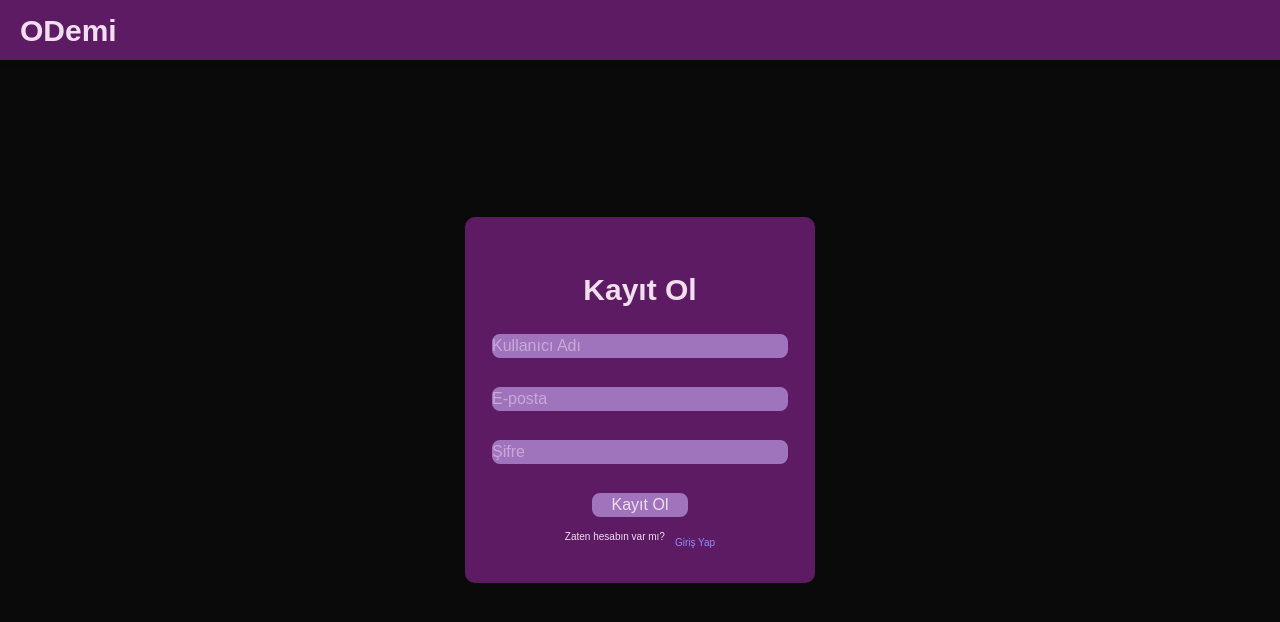
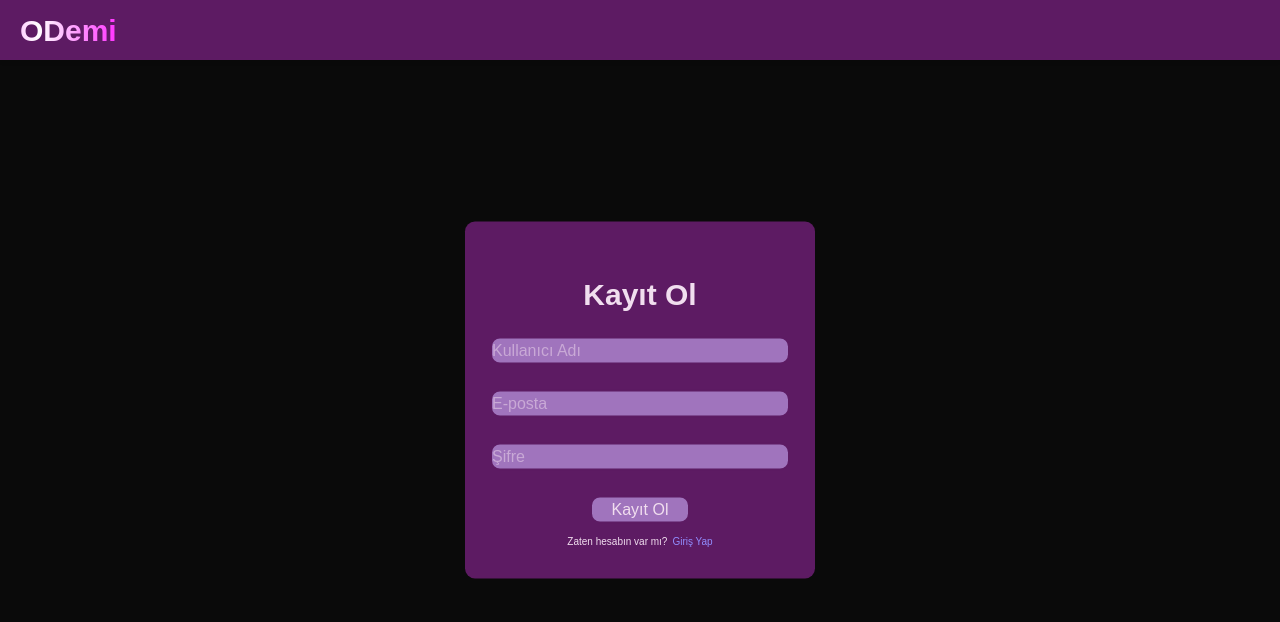
Before and after one commit to FatihErenD/ODemi, a Next.js app in the folder frontend/: page /register in a window 1280 px wide. Shown: the top 622 px of the page. Built offline with nearby package versions, Linux system fonts and the light colour scheme.

Commit message:
Refactor: minor changes and CSS improvements

```diff
--- a/frontend/app/input.css
+++ b/frontend/app/input.css
@@ -3,6 +3,7 @@
     --foreground: #ededed;
     --colorForBar: #5d1b63;
     --colorForTextBack: #a074bd;
+    --textColor: #f1deef;
 }
 
 body {
@@ -11,25 +12,86 @@ body {
   font-family: Arial, Helvetica, sans-serif;
 }
 
+@keyframes glow {
+  0% {
+    background-position: -200% 0;
+  }
+  100% {
+    background-position: 200% 0;
+  }
+}
+
+.top-bar {
+  width: 100%;
+  height: 60px;
+  background-color: var(--colorForBar);
+  color: var(--textColor);
+  font-weight: bold;
+  font-size: 30px;
+  display: flex;
+  align-items: center;
+  padding-left: 20px;
+  position: fixed;
+  top: 0;
+  left: 0;
+  z-index: 1000;
+  box-shadow: 0 2px 4px rgba(0,0,0,0.1);
+}
+
+@keyframes shimmer {
+  0% {
+    background-position: 200% 0;
+  }
+  100% {
+    background-position: -200% 0;
+  }
+}
+
+.top-bar-text {
+  position: relative;
+  display: inline-block;
+  color: var(--textColor);
+  font-weight: bold;
+  background: linear-gradient(
+    90deg,
+    #ffffff 0%,
+    #f0f 50%,
+    #ffffff 100%
+  );
+  background-size: 200% auto;
+  background-clip: text;
+  -webkit-background-clip: text;
+  color: transparent;
+  animation: shimmer 10s linear infinite;
+}
+
 .logTextbox {
   background-color: var(--colorForTextBack);
-  color: #f1deef;
+  color: var(--textColor);
   border: 2px solid var(--colorForBar);
   border-radius: 10px;
   margin-bottom: 25px;
   width: 300px;
 }
 
+.logTextbox:hover {
+    border-color: var(--textColor);
+}
+
 .logButton {
   width: 100px;
   background-color: var(--colorForTextBack);
-  color: #f1deef;
+  color: var(--textColor);
   border: 2px solid var(--colorForBar);
   border-radius: 10px;
 }
 
 .logButton:hover {
-    background-color: var(--colorForTextBack);
+    transform: translate(2px, 2px);
+    box-shadow: 2px 2px 8px rgba(0, 0, 0, 0.2);
+    background-color: #ad8fc0;
+    border-color: var(--textColor);
+    color: var(--colorForBar);
 }
 
 .centerDIV {
@@ -44,25 +106,12 @@ body {
   border-radius: 10px;
 }
 
-.top-bar {
-  width: 100%;
-  height: 60px;
-  background-color: var(--colorForBar);
-  color: #f1deef;
-  font-weight: bold;
-  font-size: 30px;
-  display: flex;
-  align-items: center;
-  padding-left: 20px;
-  position: fixed;
-  top: 0;
-  left: 0;
-  z-index: 1000;
-  box-shadow: 0 2px 4px rgba(0,0,0,0.1);
-}
-
 .textButton {
     color: #918dfd;
     font-size: 10px;
-    margin-left: 10px;
+    margin-left: 5px;
 }
+
+.textButton:hover {
+    color: #c1bffa;
+}
--- a/frontend/app/login/page.jsx
+++ b/frontend/app/login/page.jsx
@@ -1,10 +1,13 @@
 'use client'
 
 import Link from 'next/link'
+import { useRouter } from 'next/navigation';
 import { useState } from 'react'
 import '../input.css'
 
 export default function LoginPage() {
+  const router = useRouter();
+
   const [username, setUsername] = useState('')
   const [password, setPassword] = useState('')
 
@@ -16,7 +19,11 @@ export default function LoginPage() {
 
   return (
     <div>
-      <div className="top-bar">ODemi</div>
+      <div className="top-bar">
+        <button onClick={e => console.log('bastı :)')} > {/* Ana sayfaya döndürecek */}
+          <span className='top-bar-text' > ODemi </span>
+        </button>
+      </div>
       <div className="centerDIV">
         <h1
           style={{
@@ -33,7 +40,7 @@ export default function LoginPage() {
         <form onSubmit={handleLogin}>
           <input
             type="text"
-            placeholder="Kullanıcı Adı"
+            placeholder="E-posta"
             value={username}
             onChange={e => setUsername(e.target.value)}
             className="logTextbox"
@@ -65,9 +72,7 @@ export default function LoginPage() {
           <span style={{ color: '#f1deef', fontSize: '10px' }}>
             Hesabınız yok mu?
           </span>
-          <Link href="/register">
-            <button className="textButton">Kayıt Ol</button>
-          </Link>
+            <button className="textButton" onClick={e => router.push('./register')} >Kayıt Ol</button>
         </div>
       </div>
     </div>
--- a/frontend/app/register/page.jsx
+++ b/frontend/app/register/page.jsx
@@ -1,10 +1,13 @@
 'use client'
 
 import { useState } from 'react'
-import '../input.css'    // login.jsx'le aynı stil
+import '../input.css'
+import { useRouter } from 'next/navigation';
 import Link from 'next/link'
 
 export default function Register() {
+  const router = useRouter();
+
   const [username, setUsername] = useState('')
   const [email, setEmail]       = useState('')
   const [password, setPassword] = useState('')
@@ -19,7 +22,11 @@ export default function Register() {
 
   return (
     <div>
-      <div className="top-bar">ODemi</div>
+      <div className="top-bar">
+        <button onClick={e => console.log('bastı :)')} > {/* Ana sayfaya döndürecek */}
+          <span className='top-bar-text' > ODemi </span>
+        </button>
+      </div>
       <div className="centerDIV">
         <h1 style={{ color: '#f1deef', fontSize: '30px', fontWeight: 'bold', margin: '20px', textAlign: 'center' }}>
           Kayıt Ol
@@ -55,11 +62,14 @@ export default function Register() {
           </div>
         </form>
 
-        <div style={{ display: 'flex', justifyContent: 'center', marginTop: '10px' }}>
-          <span style={{ color: '#f1deef', fontSize: '10px' }}>Zaten hesabın var mı?</span>
-          <Link href="/login">
-            <button className="textButton">Giriş Yap</button>
-          </Link>
+        <div style={{
+            display: 'flex',
+            alignItems: 'center',
+            justifyContent: 'center',
+            marginTop: '10px'
+          }} >
+            <span style={{ color: '#f1deef', fontSize: '10px' }}>Zaten hesabın var mı?</span>
+            <button className="textButton" onClick={e => router.push('./login')} >Giriş Yap</button>
         </div>
       </div>
     </div>
```
